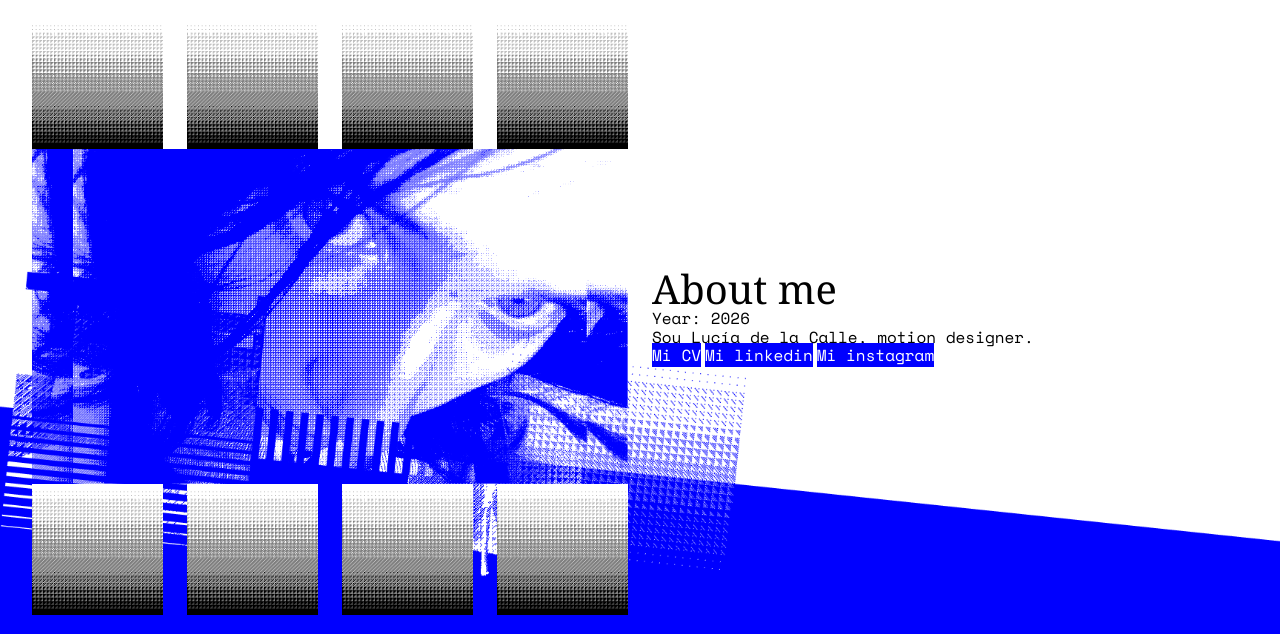
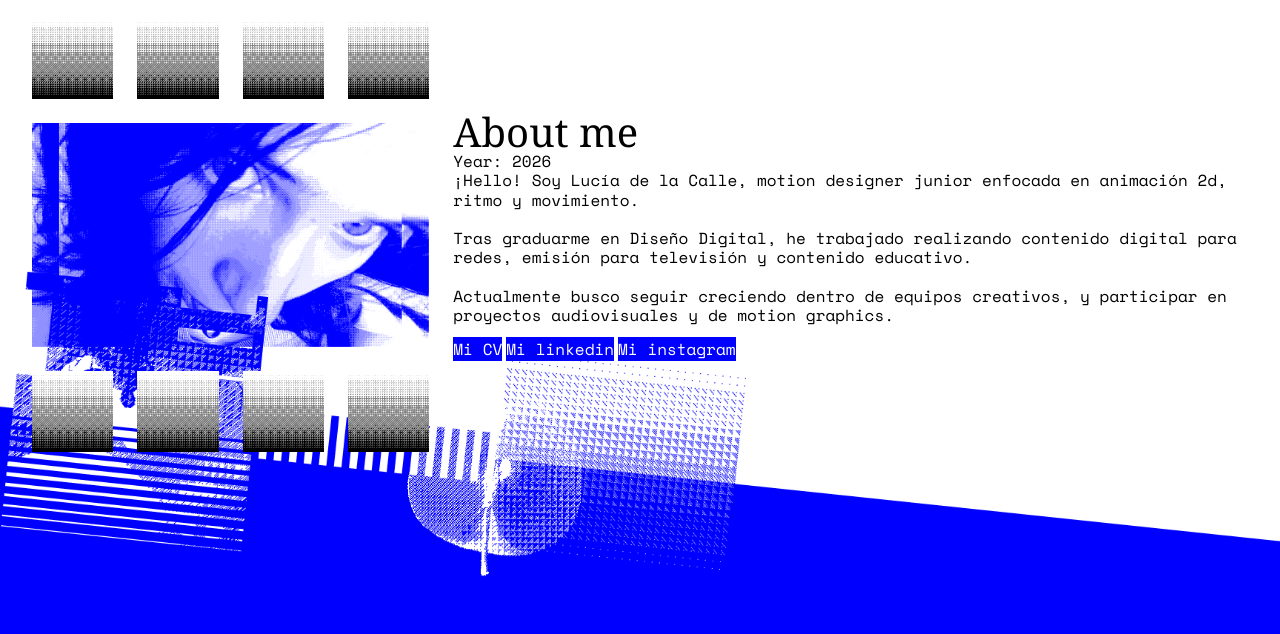
Before and after one commit to lu-dlc/lu-dlc.github.io, a plain HTML site: page about.html in a window 1280 px wide. Shown: the part 166-800 px from the top of the page. Drawn offline with nearby package versions, Linux system fonts and the light colour scheme; a web font is replaced by a local one.

Commit message:
Add files via upload

```diff
--- a/about.html
+++ b/about.html
@@ -30,7 +30,7 @@
 
     <!--Content-->
     <div class="content">
-        <div  style="width:50%; flex-direction: column;">
+        <div  class="oneThird" style="gap:24px">
             <div class="fourImg">
                 <img src="img/about/sinTitulo-01.bmp">
                 <img src="img/about/sinTitulo-01.bmp">
@@ -45,14 +45,19 @@
                 <img src="img/about/sinTitulo-01.bmp">
             </div>
         </div>
-        <div style="width:50%; flex-direction: column;">
+        <div class="twoThird" style="flex-direction: column">
             <h1>About me</h1>
             <p>Year: 2026</p>
-            <p>Soy Lucía de la Calle, motion designer.</p>
-
+            <p>¡Hello! Soy Lucía de la Calle, motion designer junior enfocada en animación 2d, ritmo y movimiento.
+                <br><br>
+                Tras graduarme en Diseño Digital, he trabajado realizando contenido digital para redes, emisión para televisión y contenido educativo.
+                <br><br>
+                Actualmente busco seguir creciendo dentro de equipos creativos, y participar en proyectos audiovisuales y de motion graphics.
+            </p>
+            <br>
             <div style="display:inline; gap: 8px;">
                 <a href="" download class="buttonInv">Mi CV</a>
-                <a href="" class="buttonInv">Mi linkedin</a>
+                <a href="https://www.linkedin.com/in/lucía-de-la-calle-ugarte-17b233307" target="_blank" class="buttonInv">Mi linkedin</a>
                 <a href="" class="buttonInv">Mi instagram</a>
             </div>
         </div>
```
